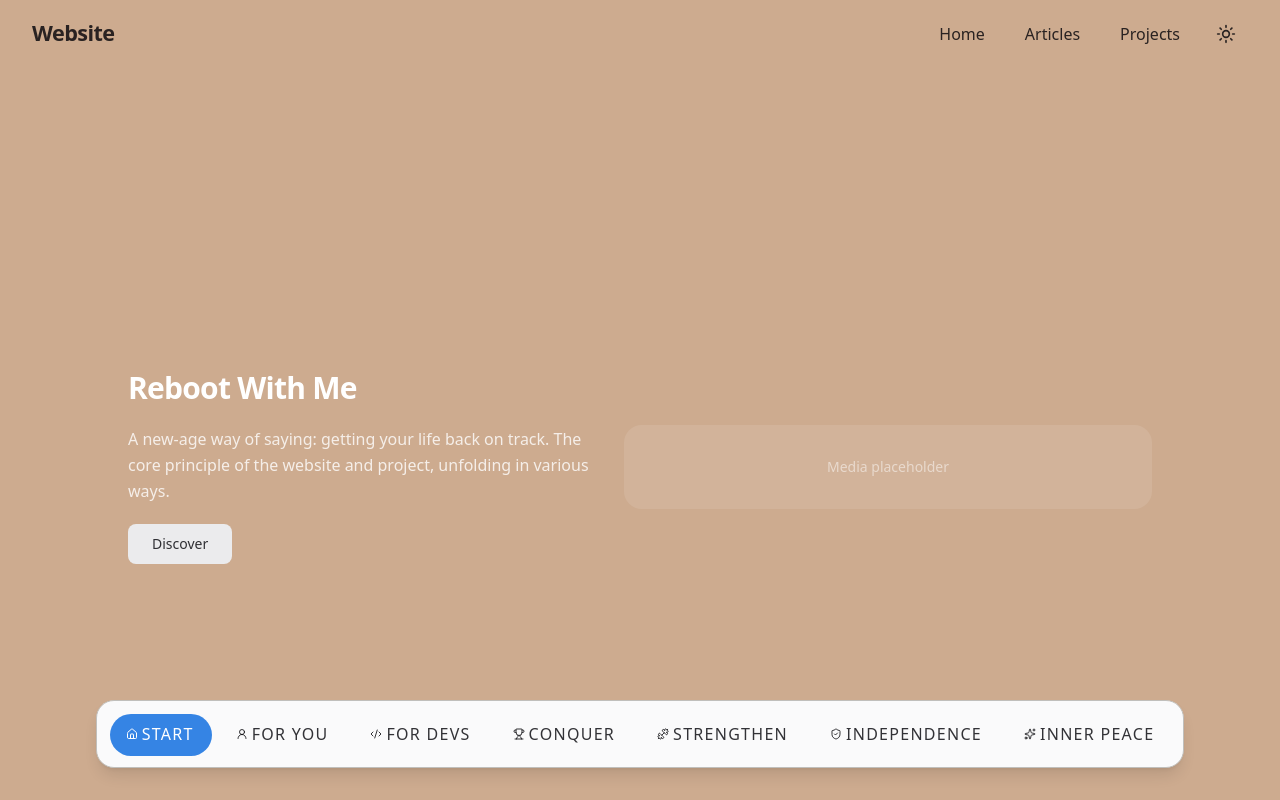
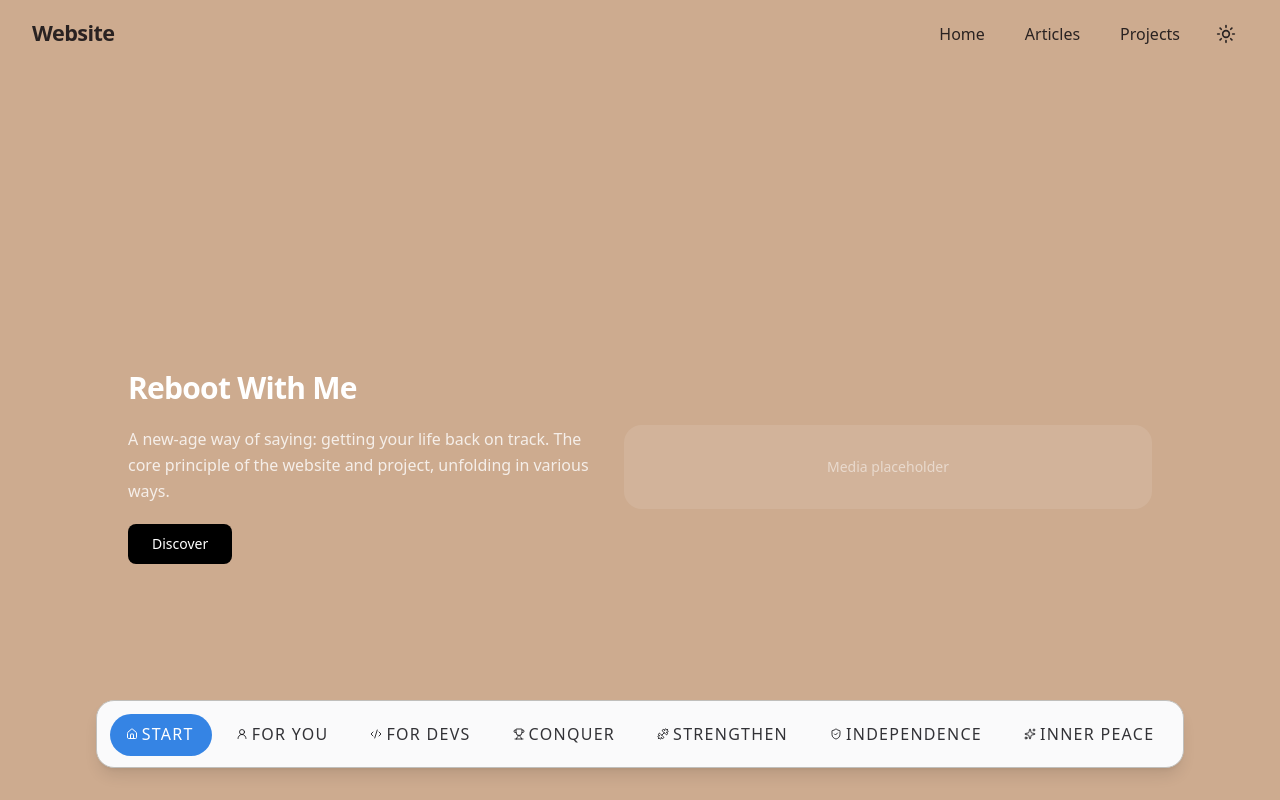
Before and after one commit to Tim-van-Oudheusden/website, a React (Vite) app in the folder front-end/: page / in a window 1280 px wide. Shown: the top 800 px of the page. Built offline with nearby package versions, Linux system fonts and the light colour scheme.

Commit message:
feat(home): darken discover cta with palette black

```diff
--- a/front-end/src/features/home/components/HomeSection.tsx
+++ b/front-end/src/features/home/components/HomeSection.tsx
@@ -52,6 +52,7 @@ export function HomeSection({ section, onCtaActivate }: HomeSectionProps): React
   const isRow = section.contentDirection === "row";
   const isHero = section.id === "hero";
   const hasCta = section.ctaLabel != null && section.ctaTargetId != null;
+  const isDiscoverCta = section.ctaLabel?.toLowerCase() === "discover";
 
   return (
     <section
@@ -89,7 +90,15 @@ export function HomeSection({ section, onCtaActivate }: HomeSectionProps): React
             {section.body}
           </p>
           {hasCta && (
-            <Button asChild variant="secondary" size="lg" className="w-fit">
+            <Button
+              asChild
+              variant="secondary"
+              size="lg"
+              className={cn(
+                "w-fit",
+                isDiscoverCta ? "bg-[var(--adw-dark-5)] text-white hover:bg-black/90" : "",
+              )}
+            >
               <a
                 href={`#${section.ctaTargetId}`}
                 onClick={(event) => {
```
